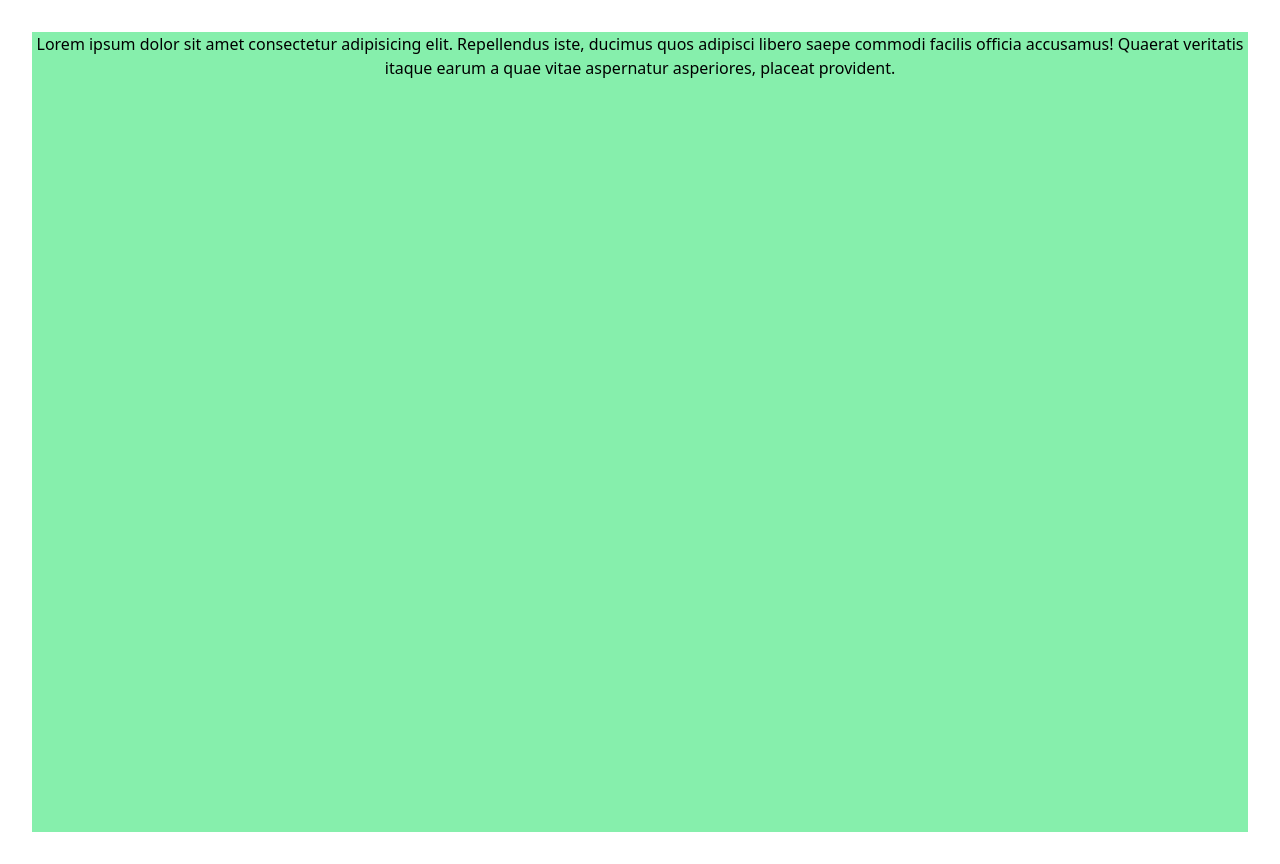
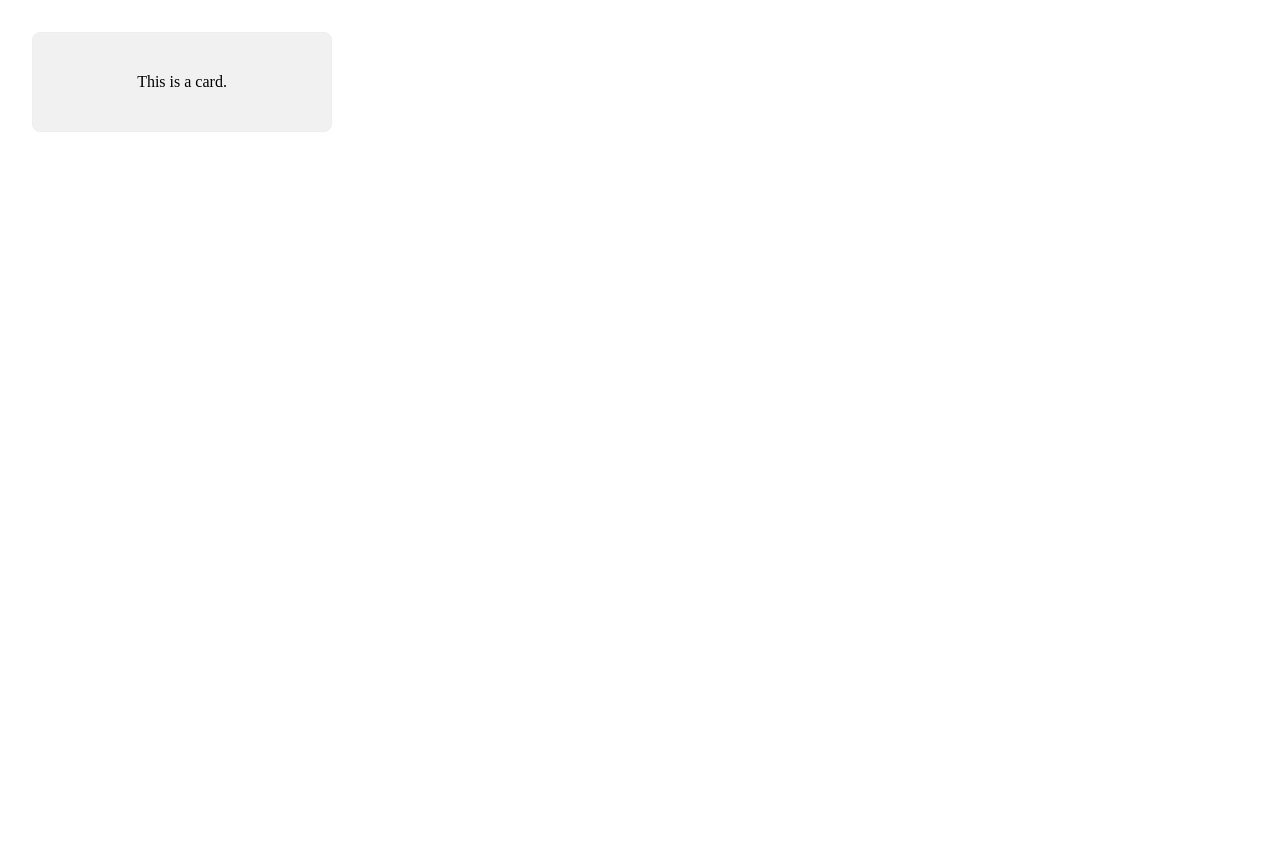
Before and after one commit to bentonaw/TableBookingFrontend, a React (Vite) app: page / in a window 1280 px wide. After the commit the page ends 800 px from the top, so only its background shows below. Built offline with nearby package versions, Linux system fonts and the light colour scheme.

Commit message:
done tailwindtest

```diff
--- a/src/App.jsx
+++ b/src/App.jsx
@@ -3,14 +3,15 @@ import './App.css';
 const App = () => {
 	return (
 		<div>
-			<section className='h-screen bg-green-300'>
+			{/* <section className='h-screen bg-green-300'>
 				<p>
 					Lorem ipsum dolor sit amet consectetur adipisicing elit. Repellendus
 					iste, ducimus quos adipisci libero saepe commodi facilis officia
 					accusamus! Quaerat veritatis itaque earum a quae vitae aspernatur
 					asperiores, placeat provident.
 				</p>
-			</section>
+			</section> */}
+			<div className='card'>This is a card.</div>
 		</div>
 	);
 };
--- a/src/index.css
+++ b/src/index.css
@@ -1,3 +1,22 @@
 @tailwind base;
 @tailwind components;
 @tailwind utilities;
+
+*{
+  font-family: 'Times New Roman', Times, serif;
+}
+
+@layer components{
+  .card {
+    /* display: flex;
+    align-items: center;
+    justify-content: center; */
+    @apply flex items-center justify-center;
+    width: 300px;
+    height: 100px;
+    background-color: theme("colors.greygrey");
+    border-radius: 8px;
+    border: 0.7px solid #eee;
+    box-shadow: 0 4px 10px -1px gba(0,0,0,0.1),0 2px 6px -2px rgba(0,0,0,0.2);
+  }
+}
--- a/tailwind.config.js
+++ b/tailwind.config.js
@@ -2,7 +2,11 @@
 export default {
 	content: ['./index.html', './src/**/*.{js,ts,jsx,tsx}'],
 	theme: {
-		extend: {},
+		extend: {
+      colors:{
+        "greygrey" : "#f1f1f1",
+      }
+    },
 	},
 	plugins: [],
 };
```
